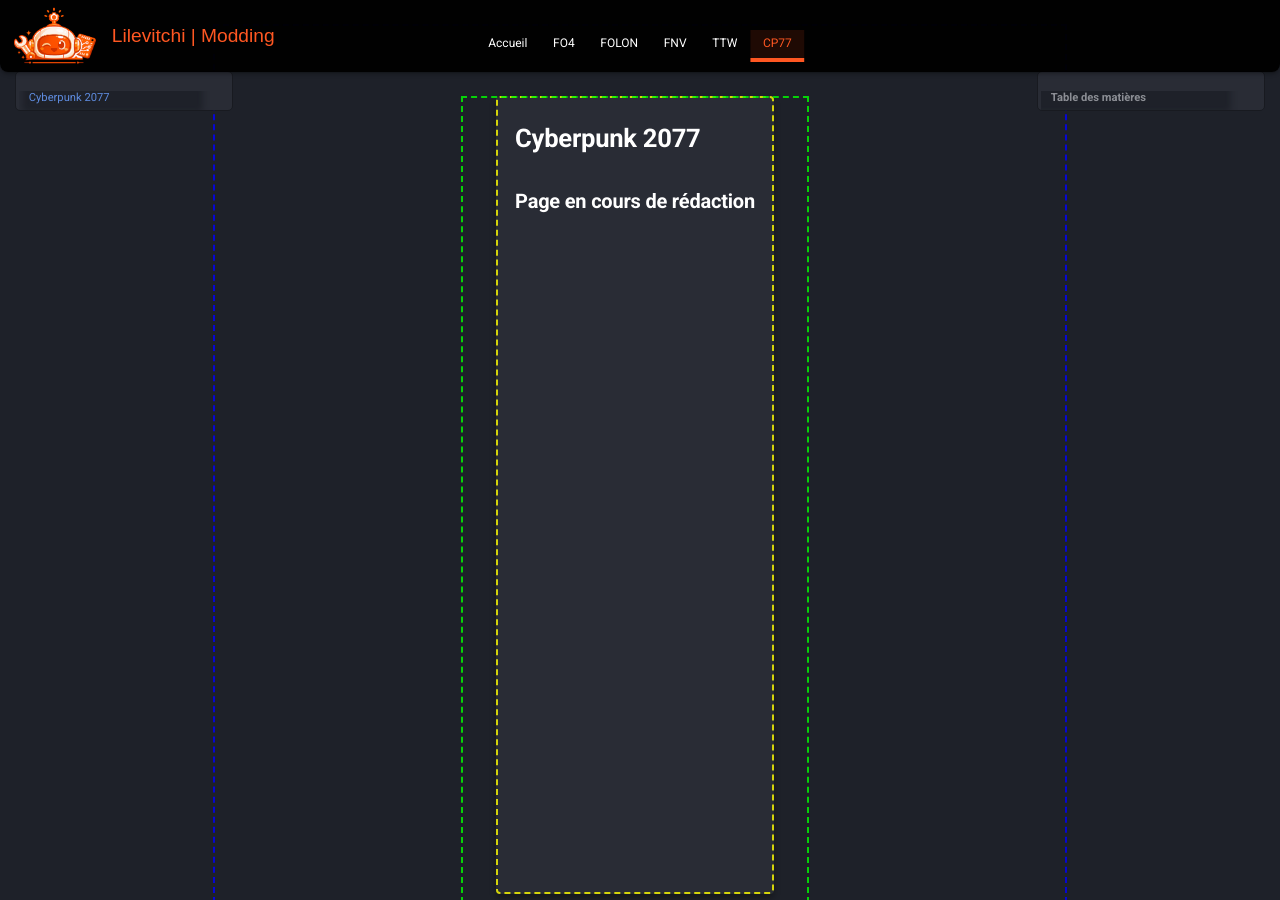
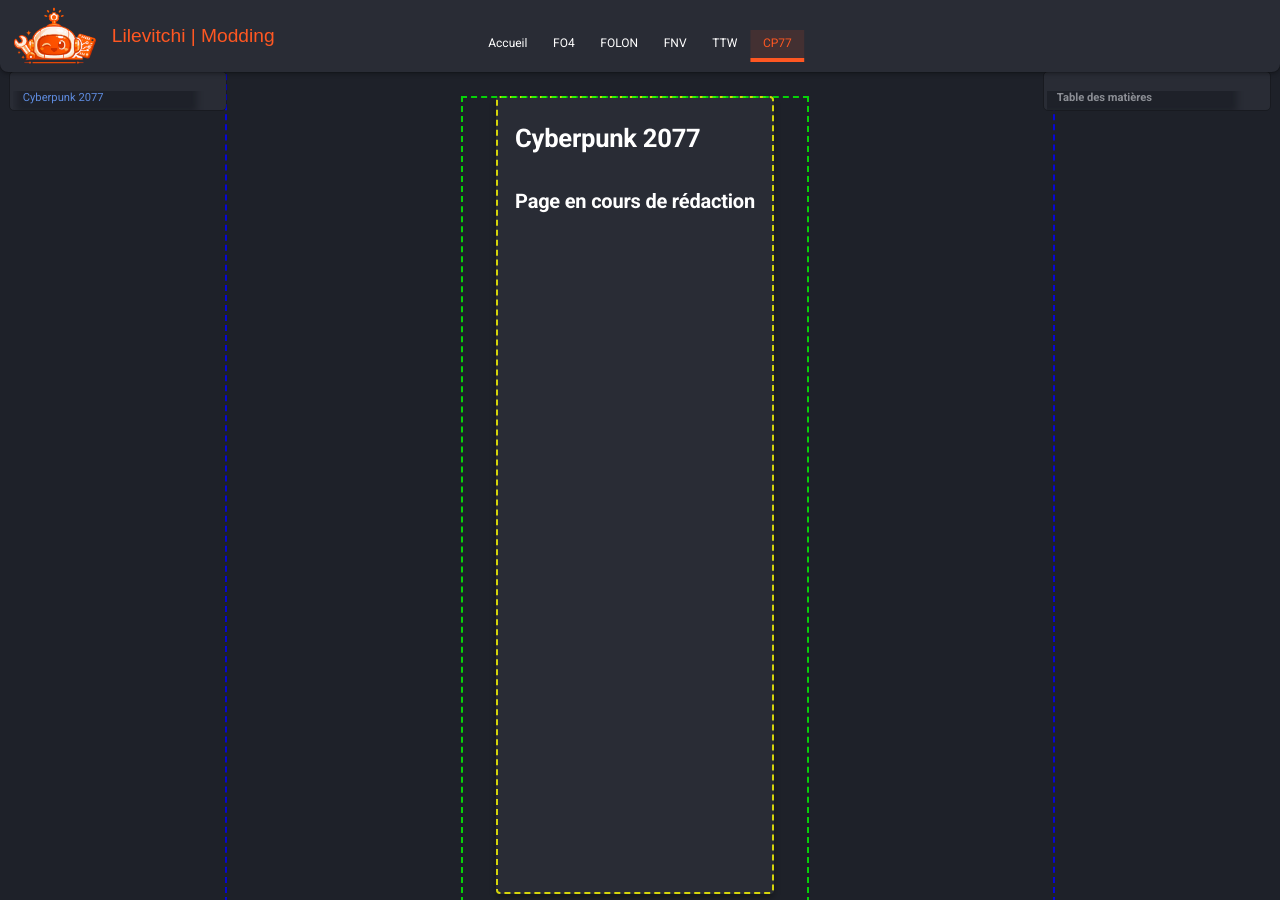
Before and after one commit to Lilevitchi/lilevitchi.github.io, an MkDocs documentation site: the page built from docs/cyberpunk/index.md, in a window 1280 px wide and 900 px high. Built offline with MkDocs 1.6.1 and Material for MkDocs 9.7.7, drawn with Linux system fonts in a browser that asks for light colours.

Commit message:
Update extra.css

```diff
--- a/docs/stylesheets/extra.css
+++ b/docs/stylesheets/extra.css
@@ -23,12 +23,10 @@
 
   --sidebar-width-primary: 216px;
   --sidebar-width-secondary: 226px;
-  --sidebar-gap: 16px;
+  --sidebar-gap: 10px;
 
   --content-max-width: 87.5rem;     /* 1400px */
   --grid-max-width: 95%;
-
-  --header-offset: calc(var(--header-height) + 10px);
 
   /* Radius */
   --radius-sm: 4px;
@@ -103,7 +101,6 @@
   background-color: #6e6e6e;
   border-bottom-left-radius: var(--radius-md);
   border-bottom-right-radius: var(--radius-md);
-  /*padding: 0 1em;*/
   position: fixed;
   top: 0;
   pointer-events: none;
@@ -130,8 +127,7 @@
   right: 0;
 
   height: var(--header-height);
-  background: rgba(0,0,0,0.97);
-  /* background: var(--bg-surface);*/
+  background: var(--bg-surface);
   z-index: 100;
 
   border-bottom-left-radius: var(--radius-md);
@@ -186,7 +182,7 @@
   font-family: Arial, Helvetica, sans-serif;
   color: var(--accent);
   font-size: var(--font-h1-size);
-  font-weight: var(--font-base);
+  font-weight: 400;
 }
 
 /* ==============================
@@ -309,15 +305,17 @@
 /* Sidebars */
 [data-md-color-scheme] .md-sidebar {
   position: fixed;
-  top: calc(var(--header-height) - 10px);
-  bottom: 10px;
+  top: calc(var(--header-height) + 10px);
+  bottom: var(--sidebar-gap);
 
   background: var(--bg-surface);
   border-radius: var(--radius-sm);
   outline: 1px solid rgba(0,0,0,0.2);
 
   overflow-y: auto;
-  transition: transform 333ms cubic-bezier(0, 0, 0, 1);
+  transition:
+        bottom 200ms ease,
+        transform 333ms cubic-bezier(0, 0, 0, 1);
 }
 
 /* Sidebar gauche */
```
